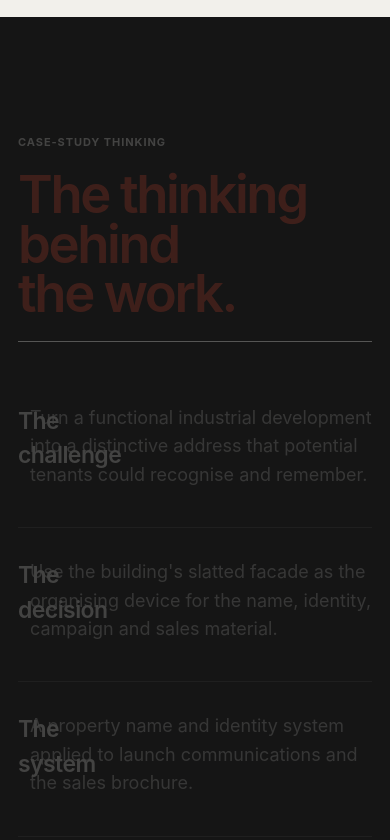
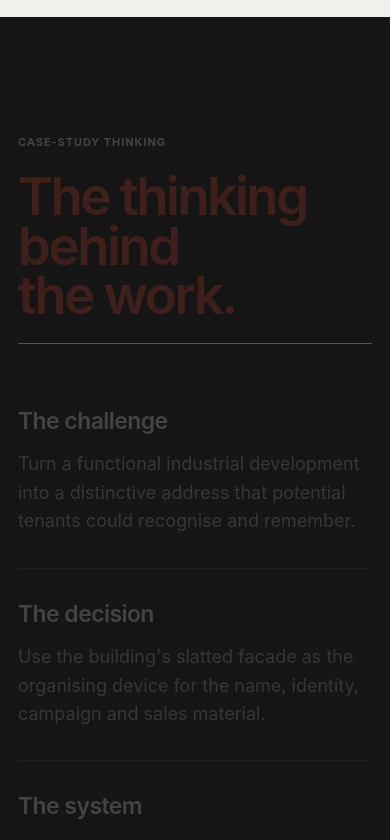
Before and after one commit to doesdesignwork/portfolio, a Next.js app: page /work/100-pasir-panjang-property-branding/ in a window 390 px wide. Shown: the part 1280-2120 px from the top of the page. Built offline with nearby package versions, Linux system fonts and the light colour scheme; no server answers.

Commit message:
Fix project story column collisions across mobile and tablet

```diff
--- a/app/sitewide-motion-quality.css
+++ b/app/sitewide-motion-quality.css
@@ -1,9 +1,9 @@
 /*
  * SITEWIDE IMAGE MOTION + SOURCE QUALITY GUARD
  *
- * Loaded last. Content images use their original files, retain their natural
- * aspect ratio and never grow beyond their intrinsic pixel width. Scroll motion
- * is applied to the media shell rather than scaling or filtering the image.
+ * Loaded after the shared site styles. Content images use their original files,
+ * retain their natural aspect ratio and never grow beyond their intrinsic pixel
+ * width. Scroll motion is applied to the media shell rather than the image.
  */
 
 .site-page img[data-quality-image="true"] {
@@ -42,18 +42,37 @@
   display: none !important;
 }
 
-/* Project pages no longer reserve a column for numbered case-study points. */
+/*
+ * Project story rows use two deliberate columns on wide screens. Every old
+ * number-column placement is reset here so headings and copy cannot occupy the
+ * same grid cell when the layout changes breakpoint.
+ */
 .site-page--project .brand-story-fields section {
-  grid-template-columns: minmax(220px, 0.48fr) minmax(0, 1fr) !important;
-  gap: clamp(30px, 5vw, 76px) !important;
+  display: grid !important;
+  grid-template-columns: minmax(180px, 0.42fr) minmax(0, 1fr) !important;
+  grid-auto-flow: row !important;
+  grid-auto-columns: minmax(0, 1fr) !important;
+  align-items: start !important;
+  column-gap: clamp(30px, 5vw, 76px) !important;
+  row-gap: 0 !important;
+}
+
+.site-page--project .brand-story-fields h3,
+.site-page--project .brand-story-fields p {
+  position: static !important;
+  inset: auto !important;
+  min-width: 0 !important;
+  transform: none !important;
 }
 
 .site-page--project .brand-story-fields h3 {
   grid-column: 1 !important;
+  grid-row: auto !important;
 }
 
 .site-page--project .brand-story-fields p {
   grid-column: 2 !important;
+  grid-row: auto !important;
 }
 
 .site-page--project [class*="imageGrid"] figcaption {
@@ -66,15 +85,41 @@
   justify-content: space-between !important;
 }
 
-@media (max-width: 760px) {
+/*
+ * Collapse editorial columns before they become cramped. Flex is intentional
+ * here: it prevents stale grid-column declarations from creating implicit
+ * columns in mobile Safari, Chrome and embedded browsers.
+ */
+@media (max-width: 900px) {
+  .site-page--project .brand-project-story > header,
+  .site-page--project .brand-project-gallery > header,
+  .site-page--project .brand-related-services {
+    grid-template-columns: minmax(0, 1fr) !important;
+    gap: 22px !important;
+  }
+
   .site-page--project .brand-story-fields section {
-    grid-template-columns: minmax(0, 1fr) !important;
-    gap: 12px !important;
+    display: flex !important;
+    flex-direction: column !important;
+    align-items: stretch !important;
+    gap: 14px !important;
   }
 
   .site-page--project .brand-story-fields h3,
   .site-page--project .brand-story-fields p {
-    grid-column: 1 !important;
+    grid-column: auto !important;
+    grid-row: auto !important;
+    width: 100% !important;
+    max-width: none !important;
+    margin: 0 !important;
+  }
+}
+
+@media (max-width: 680px) {
+  .site-page--project .brand-story-fields section {
+    gap: 12px !important;
+    padding-top: 28px !important;
+    padding-bottom: 32px !important;
   }
 }
 
```
